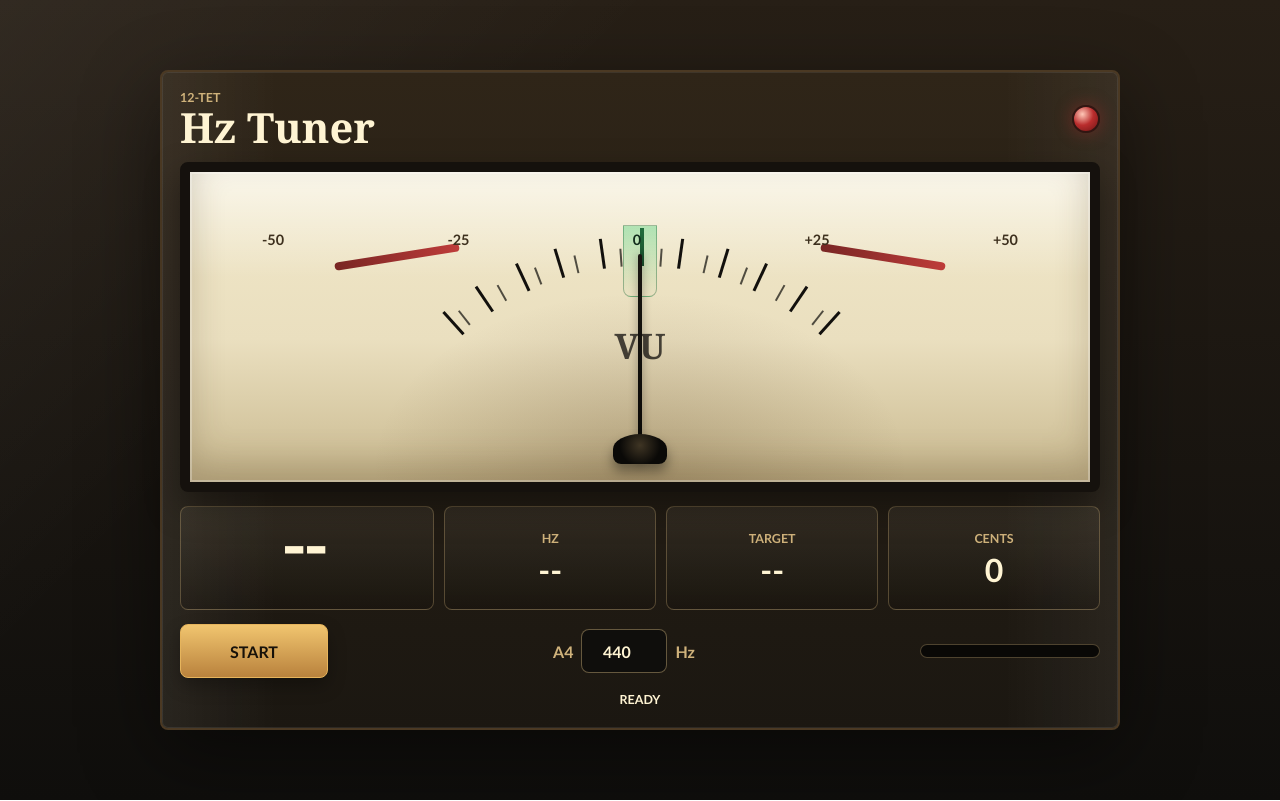
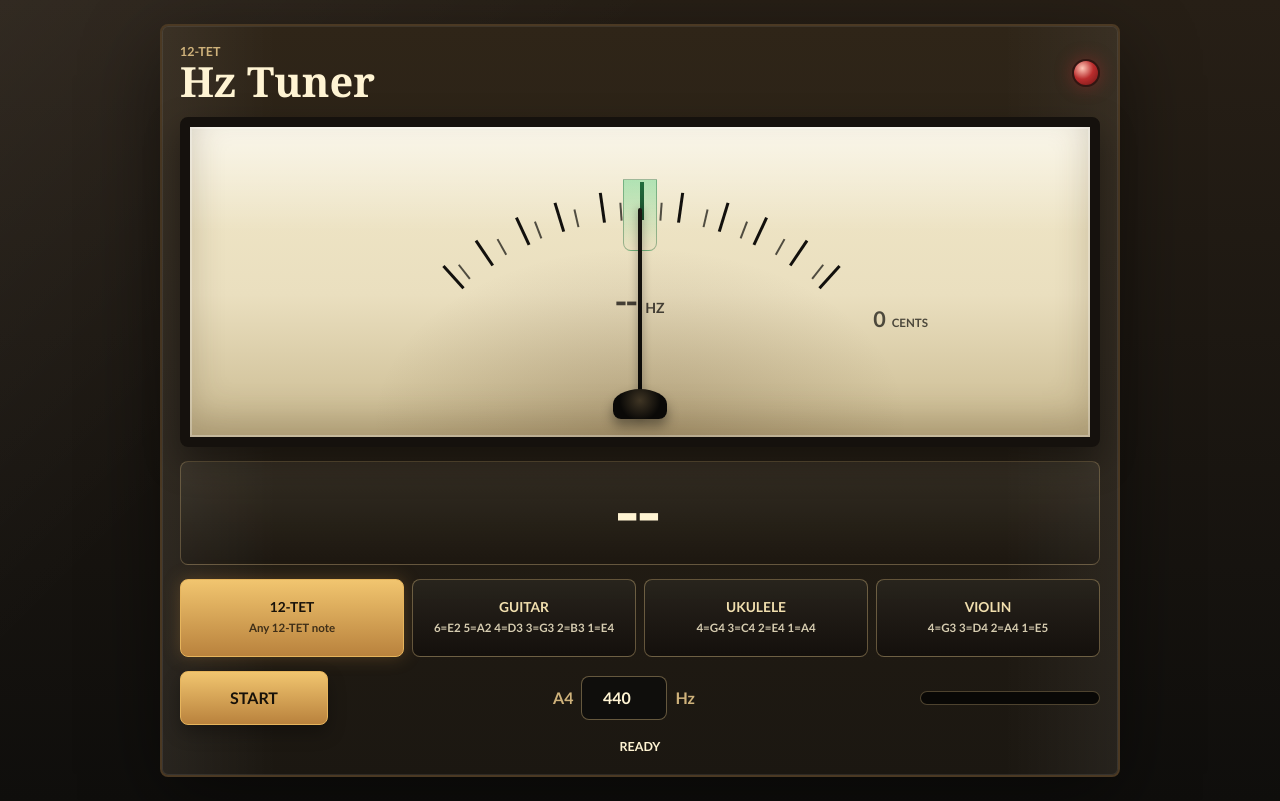
Before and after one commit to eddietsai6-code/twelve-tone-tuner, a website with bundled scripts: page index.html in a window 1280 px wide. Built offline with nearby package versions, Linux system fonts and the light colour scheme.

Commit message:
Add instrument tuning modes

```diff
--- a/assets/app.js
+++ b/assets/app.js
@@ -1,9 +1,12 @@
 import {
   centsToNeedleDegrees,
   detectPitchAutoCorrelate,
+  findClosestInstrumentTarget,
   frequencyToNote,
   getRms,
+  getTuningHint,
   isTuned,
+  TUNING_MODES,
 } from "./tuner-core.js";
 
 const app = document.querySelector("#tunerApp");
@@ -12,11 +15,13 @@ const a4Input = document.querySelector("#a4Input");
 const needle = document.querySelector("#needle");
 const vuMeter = document.querySelector(".vu-meter");
 const scale = document.querySelector(".scale");
+const meterFrequency = document.querySelector("#meterFrequency");
+const meterCentsValue = document.querySelector("#meterCentsValue");
+const modeButtons = document.querySelectorAll(".mode-button");
+const modeKicker = document.querySelector(".kicker");
 const noteName = document.querySelector("#noteName");
 const noteOctave = document.querySelector("#noteOctave");
-const frequencyValue = document.querySelector("#frequencyValue");
 const targetValue = document.querySelector("#targetValue");
-const centsValue = document.querySelector("#centsValue");
 const statusText = document.querySelector("#statusText");
 const levelFill = document.querySelector("#levelFill");
 
@@ -27,6 +32,7 @@ let animationFrame = null;
 let timeBuffer = null;
 let lastFrequency = null;
 let lastDetectedAt = 0;
+let activeMode = "chromatic";
 
 function buildScale() {
   for (let cents = -50; cents <= 50; cents += 5) {
@@ -55,6 +61,10 @@ function formatFrequency(value) {
   return Number.isFinite(value) ? value.toFixed(1) : "--";
 }
 
+function formatNoteLabel(note) {
+  return note ? `${note.name}${note.octave}` : "--";
+}
+
 function setStatus(text, isError = false) {
   statusText.textContent = text;
   statusText.classList.toggle("error", isError);
@@ -71,32 +81,62 @@ function setTunedState(tuned) {
   document.body.classList.toggle("tuned", tuned);
 }
 
-function updateReadout(note) {
-  if (!note) {
+function getTuningResult(frequency) {
+  if (activeMode === "chromatic") {
+    const note = frequencyToNote(frequency, getA4());
+    return note
+      ? {
+          ...note,
+          display: formatNoteLabel(note),
+        }
+      : null;
+  }
+
+  return findClosestInstrumentTarget(frequency, activeMode, getA4());
+}
+
+function updateModeReadout() {
+  const mode = TUNING_MODES[activeMode] || TUNING_MODES.chromatic;
+  modeKicker.textContent = mode.label;
+
+  modeButtons.forEach((button) => {
+    const modeId = button.dataset.mode || "chromatic";
+    const selected = modeId === activeMode;
+    const reference = button.querySelector(".mode-reference");
+    button.classList.toggle("active", selected);
+    button.setAttribute("aria-pressed", String(selected));
+    if (reference) {
+      reference.textContent = getTuningHint(modeId);
+    }
+  });
+}
+
+function updateReadout(result) {
+  if (!result) {
     setTunedState(false);
     setNeedle(0);
+    meterFrequency.textContent = "--";
+    meterCentsValue.textContent = "0";
     noteName.textContent = "--";
     noteOctave.textContent = "";
-    frequencyValue.textContent = "--";
-    targetValue.textContent = "--";
-    centsValue.textContent = "0";
+    targetValue.textContent = "";
     return;
   }
 
-  const tuned = isTuned(note.cents);
-  const centsPrefix = note.cents > 0 ? "+" : "";
+  const tuned = isTuned(result.cents);
+  const centsPrefix = result.cents > 0 ? "+" : "";
 
   setTunedState(tuned);
-  setNeedle(note.cents);
-  noteName.textContent = note.name;
-  noteOctave.textContent = note.octave;
-  frequencyValue.textContent = formatFrequency(note.frequency);
-  targetValue.textContent = formatFrequency(note.targetFrequency);
-  centsValue.textContent = `${centsPrefix}${note.cents}`;
+  setNeedle(result.cents);
+  meterFrequency.textContent = formatFrequency(result.frequency);
+  meterCentsValue.textContent = `${centsPrefix}${result.cents}`;
+  noteName.textContent = result.name;
+  noteOctave.textContent = result.octave;
+  targetValue.textContent = activeMode === "chromatic" ? "" : result.display;
 
   if (tuned) {
     setStatus("TUNED");
-  } else if (note.cents < 0) {
+  } else if (result.cents < 0) {
     setStatus("FLAT");
   } else {
     setStatus("SHARP");
@@ -126,7 +166,7 @@ function tick() {
   if (detected) {
     lastFrequency = detected;
     lastDetectedAt = performance.now();
-    updateReadout(frequencyToNote(detected, getA4()));
+    updateReadout(getTuningResult(detected));
   } else if (lastFrequency && performance.now() - lastDetectedAt > 650) {
     lastFrequency = null;
     updateReadout(null);
@@ -218,9 +258,22 @@ startButton.addEventListener("click", () => {
 a4Input.addEventListener("change", () => {
   a4Input.value = getA4().toString();
   if (lastFrequency) {
-    updateReadout(frequencyToNote(lastFrequency, getA4()));
+    updateReadout(getTuningResult(lastFrequency));
   }
 });
 
+modeButtons.forEach((button) => {
+  button.addEventListener("click", () => {
+    activeMode = button.dataset.mode || "chromatic";
+    updateModeReadout();
+    if (lastFrequency) {
+      updateReadout(getTuningResult(lastFrequency));
+    } else {
+      updateReadout(null);
+    }
+  });
+});
+
 buildScale();
+updateModeReadout();
 updateReadout(null);
--- a/assets/styles.css
+++ b/assets/styles.css
@@ -11,6 +11,7 @@
   --green-dark: #06381f;
   --blue: #28546b;
   --needle-deg: 0deg;
+  --scale-radius: 148px;
 }
 
 * {
@@ -51,7 +52,7 @@ body.tuned {
 .meter-panel {
   width: min(960px, 100%);
   display: grid;
-  grid-template-rows: auto auto auto auto auto;
+  grid-template-rows: auto auto auto auto auto auto;
   gap: 14px;
   padding: 18px;
   border: 2px solid var(--panel-edge);
@@ -70,6 +71,62 @@ body.tuned {
   align-items: center;
   justify-content: space-between;
   gap: 16px;
+}
+
+.mode-strip {
+  display: grid;
+  grid-template-columns: repeat(4, minmax(0, 1fr));
+  gap: 8px;
+}
+
+.mode-button {
+  min-height: 78px;
+  border: 1px solid rgba(207, 178, 123, 0.42);
+  border-radius: 8px;
+  color: #f1dfae;
+  background:
+    linear-gradient(180deg, rgba(255, 244, 211, 0.08), rgba(0, 0, 0, 0.1)),
+    #16120d;
+  display: grid;
+  align-content: center;
+  gap: 6px;
+  font-family: "Trebuchet MS", Verdana, sans-serif;
+  font-size: 0.86rem;
+  font-weight: 800;
+  letter-spacing: 0;
+  line-height: 1.2;
+  padding: 12px 14px;
+  text-align: center;
+  cursor: pointer;
+}
+
+.mode-button:hover {
+  border-color: rgba(241, 197, 111, 0.8);
+}
+
+.mode-button.active {
+  color: #171109;
+  border-color: #e6b45c;
+  background: linear-gradient(180deg, #f1c56f, var(--brass));
+  box-shadow: 0 0 18px rgba(185, 130, 61, 0.32);
+}
+
+.mode-name {
+  text-transform: uppercase;
+}
+
+.mode-reference {
+  color: rgba(255, 244, 211, 0.82);
+  font-size: 0.72rem;
+  font-weight: 700;
+  letter-spacing: 0;
+  line-height: 1.28;
+  overflow-wrap: anywhere;
+  text-transform: none;
+}
+
+.mode-button.active .mode-reference {
+  color: rgba(23, 17, 9, 0.78);
 }
 
 .kicker,
@@ -149,8 +206,8 @@ h1 {
   width: 2px;
   height: 18px;
   background: rgba(18, 16, 13, 0.72);
-  transform: rotate(var(--angle)) translateY(-148px);
-  transform-origin: 50% 148px;
+  transform: rotate(var(--angle)) translateY(calc(-1 * var(--scale-radius)));
+  transform-origin: 50% var(--scale-radius);
 }
 
 .tick.major {
@@ -165,43 +222,6 @@ h1 {
   background: #14371f;
 }
 
-.meter-labels {
-  position: absolute;
-  left: 8%;
-  right: 8%;
-  top: 19%;
-  display: flex;
-  justify-content: space-between;
-  color: #3d301e;
-  font-family: "Trebuchet MS", Verdana, sans-serif;
-  font-size: 0.9rem;
-  font-weight: 700;
-}
-
-.meter-labels strong {
-  color: #112c1c;
-}
-
-.red-zone {
-  position: absolute;
-  top: 26%;
-  width: 14%;
-  height: 8px;
-  border-radius: 4px;
-  background: linear-gradient(90deg, var(--red-dark), var(--red));
-  opacity: 0.92;
-}
-
-.red-zone-left {
-  left: 16%;
-  transform: rotate(-9deg);
-}
-
-.red-zone-right {
-  right: 16%;
-  transform: rotate(9deg);
-}
-
 .center-band {
   position: absolute;
   left: calc(50% - 17px);
@@ -213,15 +233,43 @@ h1 {
   background: linear-gradient(180deg, rgba(56, 210, 116, 0.36), transparent);
 }
 
-.vu-title {
+.meter-frequency {
   position: absolute;
   left: 50%;
   top: 48%;
   transform: translateX(-50%);
+  display: flex;
+  align-items: baseline;
+  gap: 8px;
   color: rgba(18, 16, 13, 0.76);
   font-size: 2.2rem;
   font-weight: 700;
   letter-spacing: 0;
+}
+
+.meter-frequency small {
+  font-family: "Trebuchet MS", Verdana, sans-serif;
+  font-size: 0.88rem;
+  text-transform: uppercase;
+}
+
+.meter-cents {
+  position: absolute;
+  right: 18%;
+  top: 58%;
+  display: flex;
+  align-items: baseline;
+  gap: 6px;
+  color: rgba(18, 16, 13, 0.72);
+  font-family: "Trebuchet MS", Verdana, sans-serif;
+  font-size: 1.35rem;
+  font-weight: 800;
+  letter-spacing: 0;
+}
+
+.meter-cents small {
+  font-size: 0.72rem;
+  text-transform: uppercase;
 }
 
 .needle {
@@ -253,13 +301,12 @@ h1 {
 
 .readout-grid {
   display: grid;
-  grid-template-columns: minmax(170px, 1.2fr) repeat(3, minmax(130px, 1fr));
+  grid-template-columns: 1fr;
   gap: 10px;
   align-items: stretch;
 }
 
-.primary-note,
-.readout {
+.primary-note {
   min-height: 104px;
   border: 1px solid rgba(207, 178, 123, 0.32);
   border-radius: 8px;
@@ -268,13 +315,20 @@ h1 {
 }
 
 .primary-note {
-  display: flex;
-  align-items: baseline;
-  justify-content: center;
+  display: grid;
+  place-items: center;
+  align-content: center;
+  gap: 6px;
   color: #fff4d3;
   font-size: 4.4rem;
   font-weight: 700;
   line-height: 1;
+}
+
+.note-line {
+  display: flex;
+  align-items: baseline;
+  justify-content: center;
 }
 
 .primary-note small {
@@ -283,24 +337,16 @@ h1 {
   font-size: 1.4rem;
 }
 
-.readout {
-  display: grid;
-  align-content: center;
-  gap: 8px;
-  padding: 18px;
-  text-align: center;
+.target-inline {
+  color: #cfb27b;
+  font-family: "Trebuchet MS", Verdana, sans-serif;
+  font-size: 0.9rem;
+  font-weight: 800;
+  letter-spacing: 0;
+  text-transform: uppercase;
 }
 
-.readout strong {
-  color: #fff4d3;
-  font-family: "Trebuchet MS", Verdana, sans-serif;
-  font-size: 2rem;
-  line-height: 1;
-  letter-spacing: 0;
-}
-
-.tuned .primary-note,
-.tuned .readout strong {
+.tuned .primary-note {
   color: #dfffe8;
   text-shadow: 0 0 18px rgba(56, 210, 116, 0.55);
 }
@@ -395,24 +441,32 @@ h1 {
     height: 230px;
   }
 
-  .tick {
-    transform: rotate(var(--angle)) translateY(-98px);
-    transform-origin: 50% 98px;
+  .meter-cents {
+    right: 12%;
+    top: 60%;
+    font-size: 1rem;
   }
 
-  .readout-grid {
+  :root {
+    --scale-radius: 98px;
+  }
+
+  .mode-strip {
     grid-template-columns: 1fr 1fr;
   }
 
+  .mode-button {
+    min-height: 88px;
+    padding: 10px;
+  }
+
+  .mode-reference {
+    font-size: 0.66rem;
+  }
+
   .primary-note {
-    grid-column: 1 / -1;
     min-height: 82px;
     font-size: 3.2rem;
-  }
-
-  .readout {
-    min-height: 84px;
-    padding: 12px;
   }
 
   .control-strip {
@@ -431,16 +485,15 @@ h1 {
 }
 
 @media (max-width: 360px) {
-  .readout-grid {
-    grid-template-columns: 1fr;
-  }
-
-  .readout,
   .primary-note {
     min-height: 86px;
   }
 
-  .readout strong {
-    font-size: 1.55rem;
+  .mode-strip {
+    grid-template-columns: 1fr;
+  }
+
+  .mode-button {
+    min-height: 72px;
   }
 }
--- a/assets/tuner-core.js
+++ b/assets/tuner-core.js
@@ -15,6 +15,46 @@ export const NOTE_NAMES = [
 
 const DEFAULT_A4 = 440;
 const A4_MIDI = 69;
+
+export const TUNING_MODES = {
+  chromatic: {
+    id: "chromatic",
+    label: "12-TET",
+    strings: [],
+  },
+  guitar: {
+    id: "guitar",
+    label: "Guitar",
+    strings: [
+      { string: "6", name: "E", octave: 2, midi: 40 },
+      { string: "5", name: "A", octave: 2, midi: 45 },
+      { string: "4", name: "D", octave: 3, midi: 50 },
+      { string: "3", name: "G", octave: 3, midi: 55 },
+      { string: "2", name: "B", octave: 3, midi: 59 },
+      { string: "1", name: "E", octave: 4, midi: 64 },
+    ],
+  },
+  ukulele: {
+    id: "ukulele",
+    label: "Ukulele",
+    strings: [
+      { string: "4", name: "G", octave: 4, midi: 67 },
+      { string: "3", name: "C", octave: 4, midi: 60 },
+      { string: "2", name: "E", octave: 4, midi: 64 },
+      { string: "1", name: "A", octave: 4, midi: 69 },
+    ],
+  },
+  violin: {
+    id: "violin",
+    label: "Violin",
+    strings: [
+      { string: "4", name: "G", octave: 3, midi: 55 },
+      { string: "3", name: "D", octave: 4, midi: 62 },
+      { string: "2", name: "A", octave: 4, midi: 69 },
+      { string: "1", name: "E", octave: 5, midi: 76 },
+    ],
+  },
+};
 
 export function noteNumberToFrequency(midi, a4 = DEFAULT_A4) {
   return a4 * 2 ** ((midi - A4_MIDI) / 12);
@@ -63,6 +103,56 @@ export function centsToNeedleDegrees(cents, maxCents = 50, maxDegrees = 42) {
 
   const clamped = Math.min(maxCents, Math.max(-maxCents, cents));
   return Math.round((clamped / maxCents) * maxDegrees);
+}
+
+function compactStringLabel(stringTarget) {
+  return `${stringTarget.string}=${stringTarget.name}${stringTarget.octave}`;
+}
+
+function displayStringLabel(stringTarget) {
+  return `${stringTarget.string} = ${stringTarget.name}${stringTarget.octave}`;
+}
+
+export function getTuningHint(modeId) {
+  const mode = TUNING_MODES[modeId];
+  if (!mode || !mode.strings.length) {
+    return "Any 12-TET note";
+  }
+
+  return mode.strings.map(compactStringLabel).join(" ");
+}
+
+export function findClosestInstrumentTarget(frequency, modeId, a4 = DEFAULT_A4) {
+  const mode = TUNING_MODES[modeId];
+  if (
+    !mode ||
+    !mode.strings.length ||
+    !Number.isFinite(frequency) ||
+    frequency <= 0
+  ) {
+    return null;
+  }
+
+  let closest = null;
+  for (const stringTarget of mode.strings) {
+    const targetFrequency = noteNumberToFrequency(stringTarget.midi, a4);
+    const cents = centsFromFrequency(frequency, stringTarget.midi, a4);
+    const candidate = {
+      ...stringTarget,
+      modeId,
+      frequency,
+      targetFrequency,
+      cents,
+      compact: compactStringLabel(stringTarget),
+      display: displayStringLabel(stringTarget),
+    };
+
+    if (!closest || Math.abs(candidate.cents) < Math.abs(closest.cents)) {
+      closest = candidate;
+    }
+  }
+
+  return closest;
 }
 
 export function getRms(buffer) {
--- a/index.html
+++ b/index.html
@@ -31,17 +31,15 @@
         >
           <div class="meter-face">
             <div class="scale" aria-hidden="true"></div>
-            <div class="red-zone red-zone-left" aria-hidden="true"></div>
-            <div class="red-zone red-zone-right" aria-hidden="true"></div>
             <div class="center-band" aria-hidden="true"></div>
-            <div class="meter-labels" aria-hidden="true">
-              <span>-50</span>
-              <span>-25</span>
-              <strong>0</strong>
-              <span>+25</span>
-              <span>+50</span>
+            <div class="meter-frequency" aria-hidden="true">
+              <span id="meterFrequency">--</span>
+              <small>Hz</small>
             </div>
-            <div class="vu-title" aria-hidden="true">VU</div>
+            <div class="meter-cents" aria-hidden="true">
+              <span id="meterCentsValue">0</span>
+              <small>Cents</small>
+            </div>
             <div class="needle" id="needle" aria-hidden="true"></div>
             <div class="pivot" aria-hidden="true"></div>
           </div>
@@ -49,22 +47,32 @@
 
         <section class="readout-grid" aria-live="polite">
           <div class="primary-note">
-            <span id="noteName">--</span>
-            <small id="noteOctave"></small>
-          </div>
-          <div class="readout">
-            <span class="label">Hz</span>
-            <strong id="frequencyValue">--</strong>
-          </div>
-          <div class="readout">
-            <span class="label">Target</span>
-            <strong id="targetValue">--</strong>
-          </div>
-          <div class="readout">
-            <span class="label">Cents</span>
-            <strong id="centsValue">0</strong>
+            <div class="note-line">
+              <span id="noteName">--</span>
+              <small id="noteOctave"></small>
+            </div>
+            <span class="target-inline" id="targetValue">--</span>
           </div>
         </section>
+
+        <div class="mode-strip" role="group" aria-label="Tuning mode">
+          <button class="mode-button active" type="button" data-mode="chromatic">
+            <span class="mode-name">12-TET</span>
+            <small class="mode-reference">Any 12-TET note</small>
+          </button>
+          <button class="mode-button" type="button" data-mode="guitar">
+            <span class="mode-name">Guitar</span>
+            <small class="mode-reference"></small>
+          </button>
+          <button class="mode-button" type="button" data-mode="ukulele">
+            <span class="mode-name">Ukulele</span>
+            <small class="mode-reference"></small>
+          </button>
+          <button class="mode-button" type="button" data-mode="violin">
+            <span class="mode-name">Violin</span>
+            <small class="mode-reference"></small>
+          </button>
+        </div>
 
         <footer class="control-strip">
           <button class="start-button" id="startButton" type="button">
```
Also changed, not shown: tests/core.test.mjs (+29 -0 lines).
